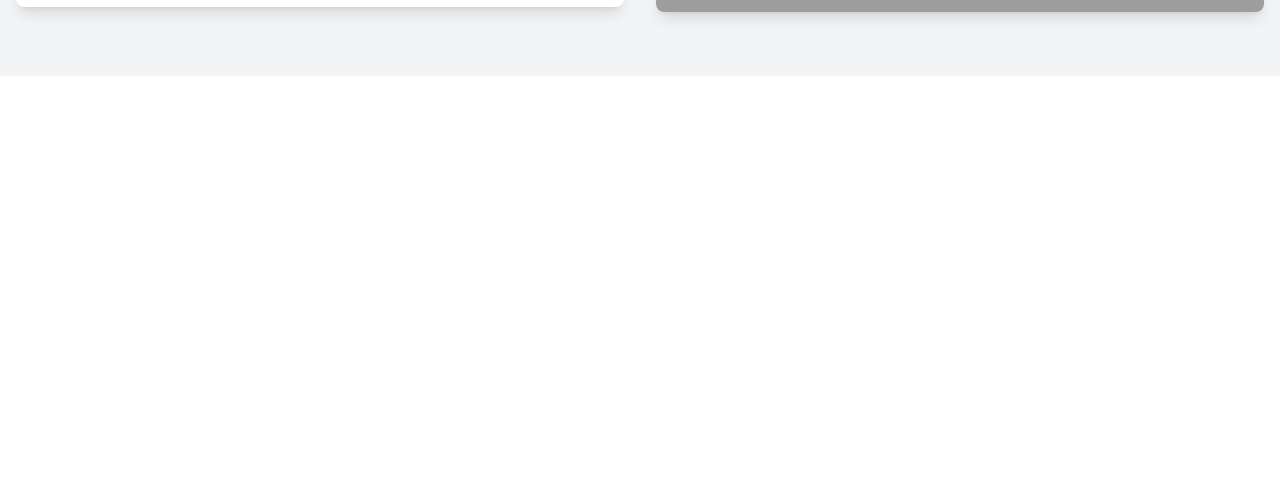
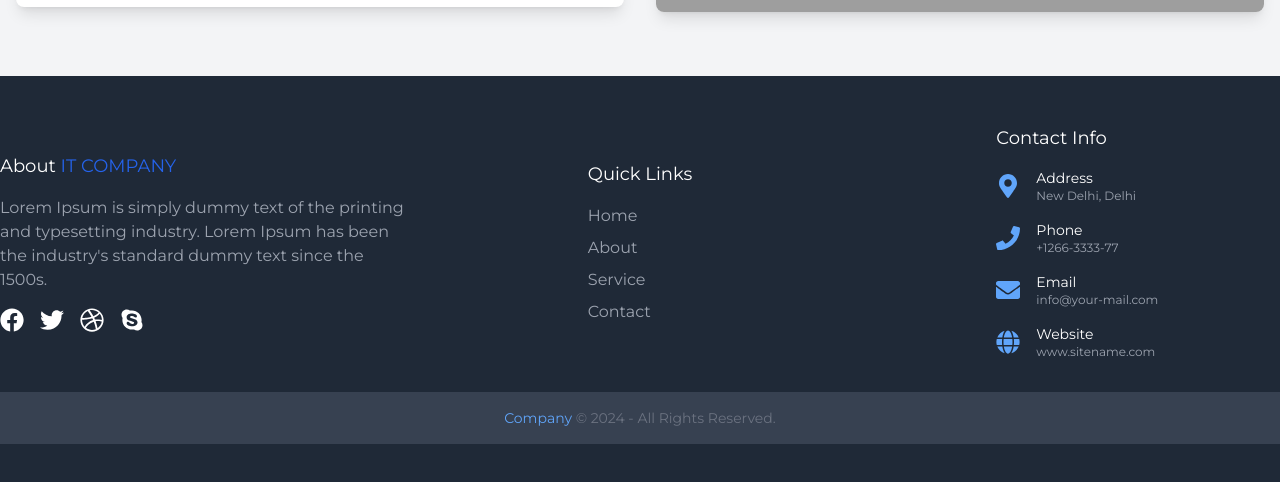
Before and after one commit to favourAyomikun/Tech-Company-Website, a Next.js app: page / in a window 1280 px wide. Shown: the part 5906-6388 px from the top of the page. Before the commit the page ends 5982 px from the top, so only its background shows below. Built offline with nearby package versions, Linux system fonts and the light colour scheme; grey boxes are pictures that could not be loaded.

Commit message:
done with the footer section

```diff
--- a/app/components/Footer.jsx
+++ b/app/components/Footer.jsx
@@ -1,7 +1,137 @@
-import React from 'react'
+import Link from "next/link";
+import {
+  FaFacebook,
+  FaTwitter,
+  FaDribbble,
+  FaSkype,
+  FaCalendar,
+  FaMapMarkerAlt,
+  FaPhone,
+  FaEnvelope,
+  FaGlobe,
+} from "react-icons/fa";
 
-export const Footer = () => {
+const Footer = () => {
   return (
-    <div>Footer</div>
-  )
-}
+    <div className="footer-area bg-gray-800 py-12">
+      <div className="container mx-auto">
+        <div className="grid grid-cols-1 place-items-center md:grid-cols-3 gap-8">
+          {/* START SINGLE WIDGET */}
+          <div>
+            <h4 className="text-white text-lg mb-4">
+              About <span className="text-blue-600">IT COMPANY</span>
+            </h4>
+            <p className="text-gray-400 mb-4">
+              Lorem Ipsum is simply dummy text of the printing and typesetting
+              industry. Lorem Ipsum has been the industry's standard dummy text
+              since the 1500s.
+            </p>
+            <div className="flex space-x-4">
+              <Link
+                href="#"
+                className="text-white text-2xl hover:text-blue-400"
+              >
+                <FaFacebook />
+              </Link>
+              <Link
+                href="#"
+                className="text-white text-2xl hover:text-blue-400"
+              >
+                <FaTwitter />
+              </Link>
+              <Link
+                href="#"
+                className="text-white text-2xl hover:text-blue-400"
+              >
+                <FaDribbble />
+              </Link>
+              <Link
+                href="#"
+                className="text-white text-2xl hover:text-blue-400"
+              >
+                <FaSkype />
+              </Link>
+            </div>
+          </div>
+          {/* END SINGLE WIDGET */}
+
+          {/* START SINGLE WIDGET */}
+          <div>
+            <h4 className="text-white text-lg mb-4">Quick Links</h4>
+            <ul className="space-y-2">
+              <li>
+                <Link href="#" className="text-gray-400 hover:text-blue-400">
+                  Home
+                </Link>
+              </li>
+              <li>
+                <Link href="#" className="text-gray-400 hover:text-blue-400">
+                  About
+                </Link>
+              </li>
+              <li>
+                <Link href="#" className="text-gray-400 hover:text-blue-400">
+                  Service
+                </Link>
+              </li>
+              <li>
+                <Link href="#" className="text-gray-400 hover:text-blue-400">
+                  Contact
+                </Link>
+              </li>
+            </ul>
+          </div>
+          {/* END SINGLE WIDGET */}
+
+          {/* START SINGLE WIDGET */}
+          <div>
+            <h4 className="text-white text-lg mb-4">Contact Info</h4>
+            <div className="space-y-4">
+              <div className="flex items-center space-x-4">
+                <FaMapMarkerAlt className="text-blue-400 text-2xl" />
+                <div>
+                  <h6 className="text-white text-sm">Address</h6>
+                  <p className="text-gray-400 text-xs">New Delhi, Delhi</p>
+                </div>
+              </div>
+              <div className="flex items-center space-x-4">
+                <FaPhone className="text-blue-400 text-2xl" />
+                <div>
+                  <h6 className="text-white text-sm">Phone</h6>
+                  <p className="text-gray-400 text-xs">+1266-3333-77</p>
+                </div>
+              </div>
+              <div className="flex items-center space-x-4">
+                <FaEnvelope className="text-blue-400 text-2xl" />
+                <div>
+                  <h6 className="text-white text-sm">Email</h6>
+                  <p className="text-gray-400 text-xs">info@your-mail.com</p>
+                </div>
+              </div>
+              <div className="flex items-center space-x-4">
+                <FaGlobe className="text-blue-400 text-2xl" />
+                <div>
+                  <h6 className="text-white text-sm">Website</h6>
+                  <p className="text-gray-400 text-xs">www.sitename.com</p>
+                </div>
+              </div>
+            </div>
+          </div>
+          {/* END SINGLE WIDGET */}
+        </div>
+      </div>
+
+      {/* FOOTER BOTTOM AREA */}
+      <footer className="bg-gray-700 py-4 mt-8">
+        <div className="container mx-auto text-center">
+          <p className="text-gray-500 text-sm">
+            <span className="text-blue-400">Company</span> &copy; 2024 - All
+            Rights Reserved.
+          </p>
+        </div>
+      </footer>
+    </div>
+  );
+};
+
+export default Footer;
--- a/app/components/Header.jsx
+++ b/app/components/Header.jsx
@@ -40,37 +40,37 @@ const Header = () => {
           >
             <ul className="lg:flex lg:space-x-6 space-y-4 lg:space-y-0 text-base mt-4 lg:mt-0">
               <li>
-                <Link href="#home" className="hover:text-gray-400">
+                <Link href="#home" className=" hover:text-blue-400">
                   Home
                 </Link>
               </li>
               <li>
-                <Link href="#about" className="hover:text-gray-400">
+                <Link href="#about" className=" hover:text-blue-400">
                   About
                 </Link>
               </li>
               <li>
-                <Link href="#services" className="hover:text-gray-400">
+                <Link href="#services" className=" hover:text-blue-400">
                   Services
                 </Link>
               </li>
               <li>
-                <Link href="#team" className="hover:text-gray-400">
+                <Link href="#team" className=" hover:text-blue-400">
                   Team
                 </Link>
               </li>
               <li>
-                <Link href="#work" className="hover:text-gray-400">
+                <Link href="#work" className=" hover:text-blue-400">
                   Work
                 </Link>
               </li>
               <li>
-                <Link href="#pricing" className="hover:text-gray-400">
+                <Link href="#pricing" className=" hover:text-blue-400">
                   Pricing
                 </Link>
               </li>
               <li>
-                <Link href="#contact" className="hover:text-gray-400">
+                <Link href="#contact" className=" hover:text-blue-400">
                   Contact
                 </Link>
               </li>
--- a/app/page.jsx
+++ b/app/page.jsx
@@ -8,30 +8,22 @@ import WorkSection from "./components/Works";
 import TestimonialsSection from "./components/Testimonials";
 import PricingSection from "./components/Pricing";
 import ContactSection from "./components/Contact";
+import Footer from "./components/Footer";
 
 export default function Home() {
   return (
     <main>
-      {/* Rendering header component */}
-      <Header />
-      {/* Rendering about us component */}
-      <AboutUs />
-      {/* Rendering services component */}
-      <ServicesSection />
-      {/* Rendering get started component */}
-      <GetStartedSection />
-      {/* Rendering team component */}
-      <TeamSection />
-      {/* Rendering project statistics component */}
-      <ProjectStatisticsSection />
-      {/* Rendering works component */}
-      <WorkSection />
-      {/* Rendering testimonials component */}
-      <TestimonialsSection />
-      {/* Rendering pricing component */}
-      <PricingSection />
-      {/* Rendering contact component */}
-      <ContactSection />
+      <Header />  {/* Rendering header component */}
+      <AboutUs />  {/* Rendering about us component */}
+      <ServicesSection />  {/* Rendering services component */}
+      <GetStartedSection />  {/* Rendering get started component */}
+      <TeamSection />  {/* Rendering team component */}
+      <ProjectStatisticsSection />  {/* Rendering project statistics component */}
+      <WorkSection />  {/* Rendering works component */}
+      <TestimonialsSection />  {/* Rendering testimonials component */}
+      <PricingSection />  {/* Rendering pricing component */}
+      <ContactSection />  {/* Rendering contact component */}
+      <Footer />  {/* Rendering footer component */}
     </main>
   );
 }
```
